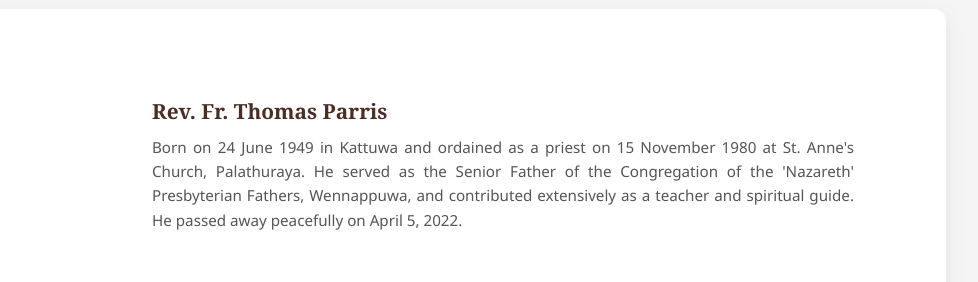
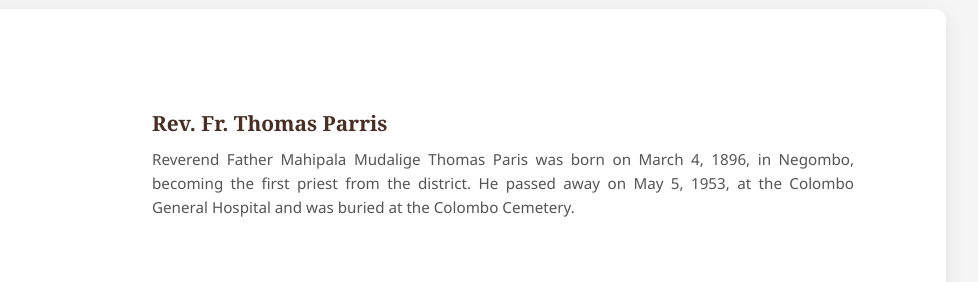
Before and after one commit to movindu477/Church_WebSite, a plain HTML site: page fathers.html in a window 1280 px wide. Shown: the part 6900-7182 px from the top of the page, 302-1280 px from the left. Drawn offline with Linux system fonts and the light colour scheme.

Commit message:
site done

```diff
--- a/fathers.html
+++ b/fathers.html
@@ -454,7 +454,7 @@ This section honors the devoted priests who faithfully served the Kattuwa Church
       </div>
       <div class="text-box3">
         <h2>Rev. Fr. Thomas Parris</h2>
-        <p>Born on 24 June 1949 in Kattuwa and ordained as a priest on 15 November 1980 at St. Anne's Church, Palathuraya. He served as the Senior Father of the Congregation of the 'Nazareth' Presbyterian Fathers, Wennappuwa, and contributed extensively as a teacher and spiritual guide. He passed away peacefully on April 5, 2022.</p>
+        <p>Reverend Father Mahipala Mudalige Thomas Paris was born on March 4, 1896, in Negombo, becoming the first priest from the district. He passed away on May 5, 1953, at the Colombo General Hospital and was buried at the Colombo Cemetery.</p>
       </div>
     </div>
 
```
